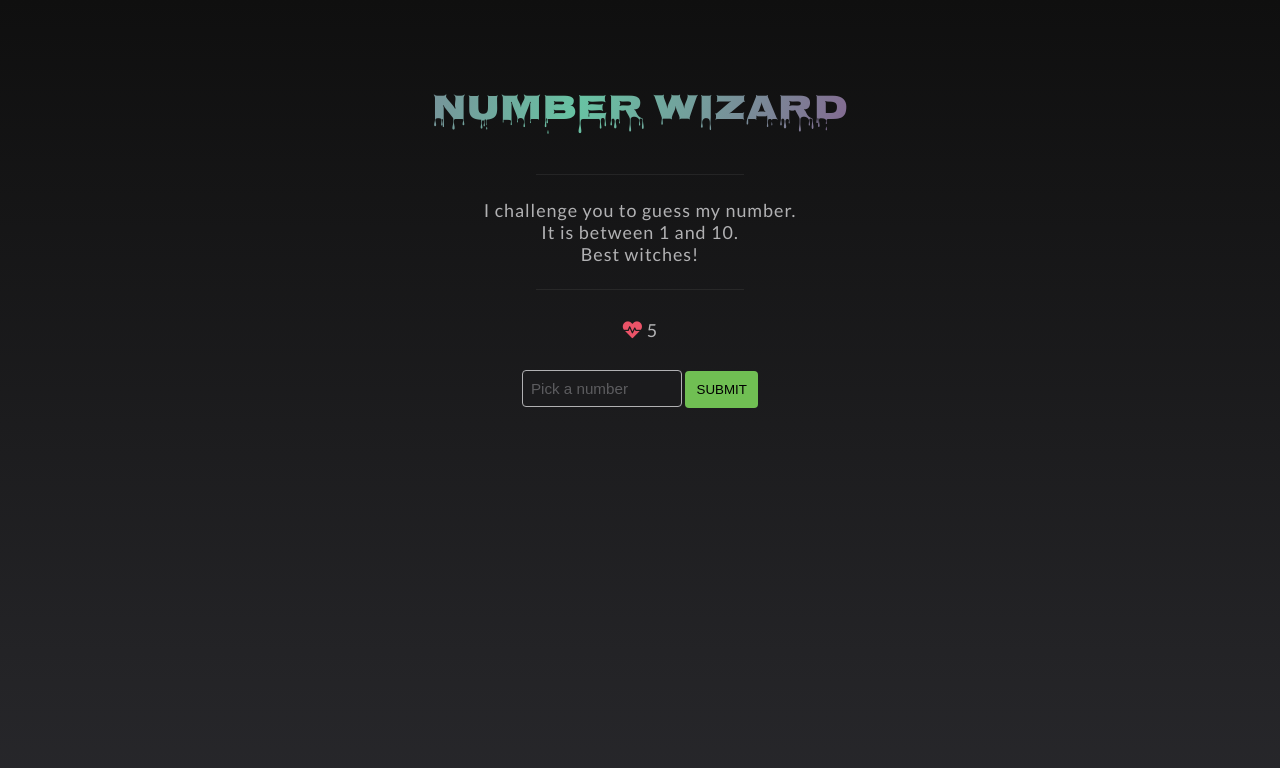
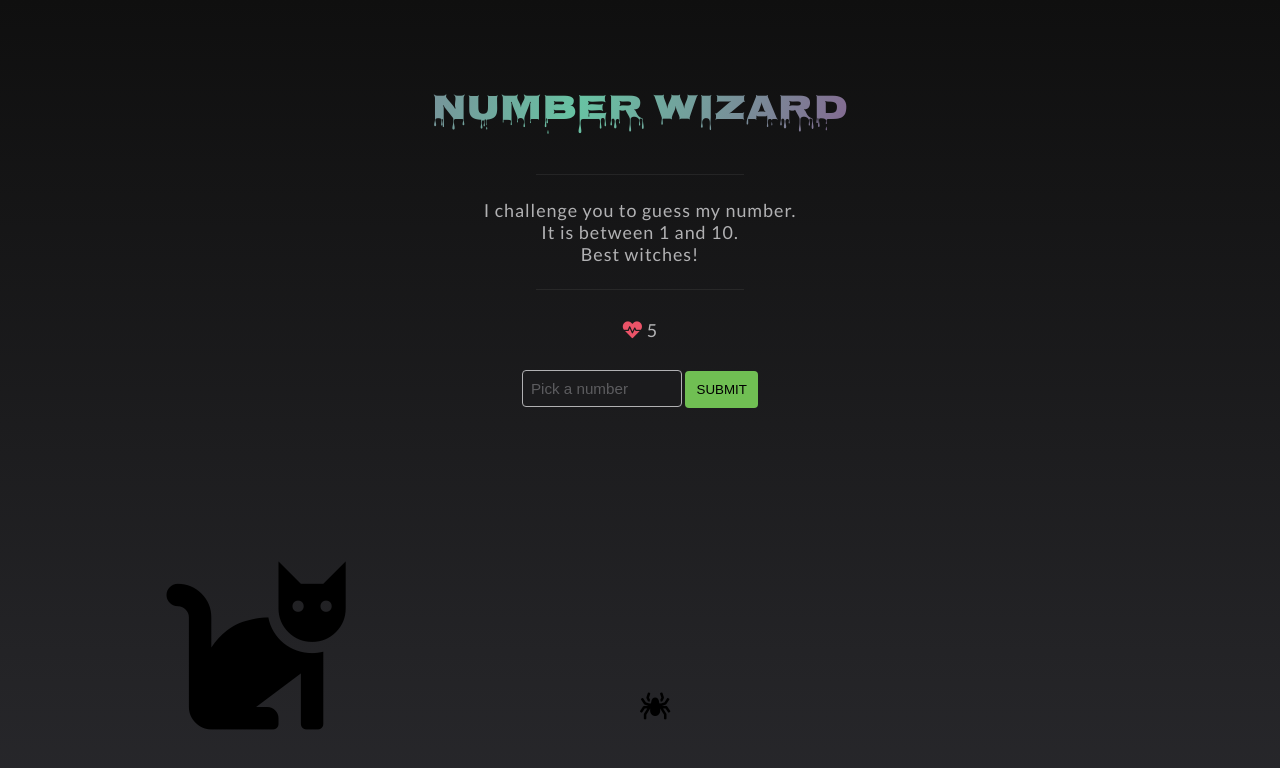
Before and after one commit to andrapetronela/number_wizard, a plain HTML site: page index.html in a window 1280 px wide. Shown: the top 768 px of the page. Drawn offline with Linux system fonts and the light colour scheme; some icons are missing; a web font is replaced by a local one.

Commit message:
add spider and cat

```diff
--- a/index.html
+++ b/index.html
@@ -17,6 +17,7 @@
     <meta name="theme-color" content="#ffffff">
 </head>
 <body>
+   <i class="fas fa-spider spider"></i><i class="fas fa-cat cat"></i>
     <main class="container">
         <h1 id="welcome">Number wizard</h1>
         <div id="gameWrapper">
--- a/script.js
+++ b/script.js
@@ -8,11 +8,15 @@ const min = document.querySelector('#min'),
       body = document.querySelector('body'),
       welcome = document.querySelector('#welcome'),
       gameRule = document.querySelector('#gameRule'),
-      ghost = document.querySelector('.ghost');
+      ghost = document.querySelector('.ghost'),
+      cat = document.querySelector('.cat'),
+      spider = document.querySelector('.spider');
 
 
 // update UI messages
 userGuess.addEventListener('focus', function(){
+    cat.style.display = 'none';
+    spider.style.display = 'none';
 
     setTimeout(function() {
         welcome.textContent = 'May the ghost be with you!';
@@ -90,6 +94,7 @@ buttonSubmit.addEventListener('click', startGame);
 // Keyboard interaction
 
 userGuess.addEventListener('keyup', function(e){
+
     let guess = parseInt(userGuess.value);
 
     if (e.keyCode === 13 && guess >= minNumber && guess <= maxNumber ) {
@@ -105,7 +110,7 @@ userGuess.addEventListener('keyup', function(e){
 function gameOver(){
     // Disable input
     userGuess.disabled = true;
-    userGuess.style.opacity = '0';
+    userGuess.style.background = '#363639';
 
     wizardResponse.textContent = `You lost! The correct number was ${winningNumber}.`;
     wizardResponse.classList.add('danger');
@@ -138,7 +143,7 @@ function won() {
     wizardResponse.classList.add('winner');
     welcome.textContent = 'Abracadabra!';
 
-    gameRule.textContent = '';
+    gameRule.textContent = 'That\' my lucky number!';
     gameRule.style.fontSize = '1.6vw!';
 
     buttonSubmit.value = 'Play Again';
--- a/style.css
+++ b/style.css
@@ -19,6 +19,63 @@ body {
     transition: all .1s;
 }
 
+.cat {
+    font-size: 10em;
+    position: absolute;
+    top: 80%;
+    left: 20%;
+    transform: translate(-50%, -50%);
+    z-index: -500;
+    color: #000000;
+    transition: all 3s;
+}
+.spider {
+    font-size: 1.5em;
+    height: 2.5em;
+    width: 2.5em;
+    position: absolute;
+    bottom: 5%;
+    left: 50%;
+    color: #000000;
+    transition: all .3s;
+}
+
+.spider::after {
+    content: '';
+    height: 100vh;
+    width: 1px;
+    background: #333;
+    display: block;
+    position: absolute;
+    top: -99vh;
+    left: 22%;
+    opacity: 0;
+}
+
+.spider:hover {
+    animation: spiderMove 15s linear 1 normal;
+    cursor: pointer;
+}
+
+.spider:hover::after {
+    opacity: 1;
+}
+
+.spider:hover ~ .cat {
+    color: #fff;
+}
+
+@keyframes spiderMove {
+    0% {
+        transform: translateY(-0vh);
+    }
+    10% {
+        color: #402e15;
+    }
+    100% {
+        transform: translateY(-1000vh);
+    }
+}
 .container {
     display: block;
     margin: 5rem auto;
```
